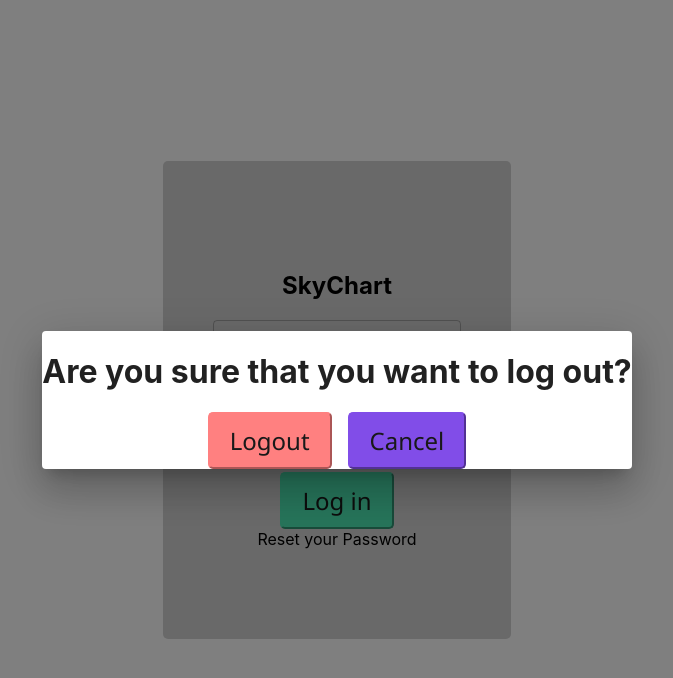
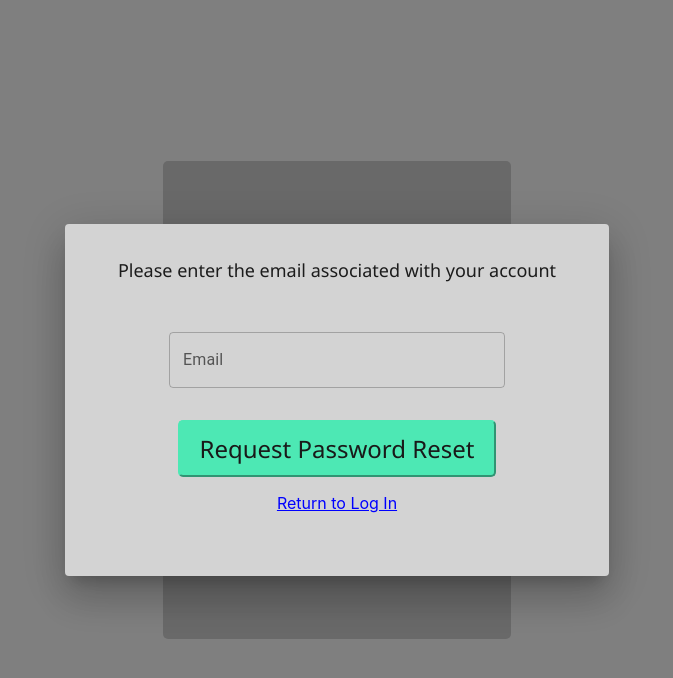
Before and after one commit to jaspersuiter/SkyChart-Frontend, a React (Create React App) app: page / in a window 1280 px wide. Both pictures are taken after a click on the link "Reset your Password". Shown: the top 678 px of the page, without its empty margins (303-976 px from the left). Built offline with nearby package versions, Linux system fonts and the light colour scheme; no server answers.

Commit message:
UI for Reset Password is complete

```diff
--- a/src/Login/Login.tsx
+++ b/src/Login/Login.tsx
@@ -80,7 +80,7 @@ function Login() {
         </form>
         <br/>
         <PrimaryButton text="Log in" onClick={handleLogin}/>
-        <a onClick={handleClickOpen}>Reset your Password</a>
+        <a onClick={handleClickOpen}><u>Reset your Password</u></a>
         <ResetPassword open={open} onClose={handleClose} />
       </div>
     </div>
--- /dev/null
+++ b/src/Login/ResetPassword/ResetPassword.css
@@ -0,0 +1,20 @@
+.reset-password-text {
+    font-family: 'Segoe UI';
+    font-size: 18px;
+}
+
+.reset-password-content {
+    display: flex;
+    flex-direction: column;
+    align-items: flex-start;
+    align-items: center;
+}
+
+.reset-password-button {
+    margin-bottom: 1em;
+}
+
+.reset-password-link-text {
+    color: blue;
+    font-size: 16px;
+}
--- a/src/Login/ResetPassword/ResetPassword.tsx
+++ b/src/Login/ResetPassword/ResetPassword.tsx
@@ -5,17 +5,16 @@ import { useNavigate } from 'react-router-dom';
 import { useContext, useState } from 'react';
 import { AuthorizationContext } from '../../AuthContext';
 import { response } from 'express';
+import PrimaryButton from '../../Buttons/PrimaryButton';
+import './ResetPassword.css';
+import { TextField } from '@mui/material';
 
 export interface ResetPasswordProps {
     open: boolean;
     onClose: () => void;
   }
 
-
 function ResetPassword(props: ResetPasswordProps) {
-    const context = useContext(AuthorizationContext);
-    const navigate = useNavigate();
-
     const {open, onClose } = props;
 
     const handleClose = () => {
@@ -23,45 +22,40 @@ function ResetPassword(props: ResetPasswordProps) {
     };
 
     const [email, setEmail] = useState('');
-    const [password, setPassword] = useState('');
-
-
-    const handleLogOut = () => {
-
-        fetch('http://localhost:5201/api/user/authentication/logout', {
-          method: 'POST',
-          credentials: 'include',
-          headers: {
-            'Content-Type': 'application/json',
-          },
-        })
-          .then(response => {
-            if (!response.ok) {
-              throw new Error(`HTTP error! Status: ${response.status}`);
-            }
-            console.log('Success:');
-              context.logout();
-              navigate('/login');
-          })
-          .catch(error => {
-            console.error('Error:', error);
-            // Handle the error, e.g., by showing an error message to the user
-          });
-
-          navigate('/login');
-        onClose();
-      }
-
 
     return (
         <div className="logout-popup">
-            <Dialog onClose={handleClose} open={open}>
-                <h1>Are you sure that you want to log out?</h1>
+            <Dialog onClose={handleClose} open={open} sx={{
+                "& .MuiDialog-container": {
+                  "& .MuiPaper-root": {
+                    width: "100%",
+                    maxWidth: "32em",
+                    height: "100%",
+                    maxHeight: "20em",
+                    padding: "1em",
+                    backgroundColor: "#D3D3D3"
+                  },
+                },
+              }}>
+                <div className="reset-password-content">
+                  <p className="reset-password-text">
+                    Please enter the email associated with your account
+                  </p>
 
-                {/* Confirm and Cancel Buttons */}
-                <div className="reservation-buttons" style={{ display: 'flex', flexDirection: 'row', justifyContent: 'center', gap: '16px' }}>
-                    <CancelButton text="Logout" onClick={handleLogOut}/>
-                    <SecondaryButton text="Cancel" onClick={handleClose}/>
+                  <TextField id="Email"
+                              label="Email"
+                              value={email}
+                              onChange={(event) => {setEmail(event.target.value)}}
+                              sx={{
+                                width: "21em",
+                                margin: "2em"
+                              }}
+                />
+
+                  <div className="reset-password-button">
+                      <PrimaryButton text="Request Password Reset"/>
+                  </div>
+                  <a onClick={()=>handleClose()}><u className="reset-password-link-text">Return to Log In</u></a>
                 </div>
             </Dialog>
         </div>
```
